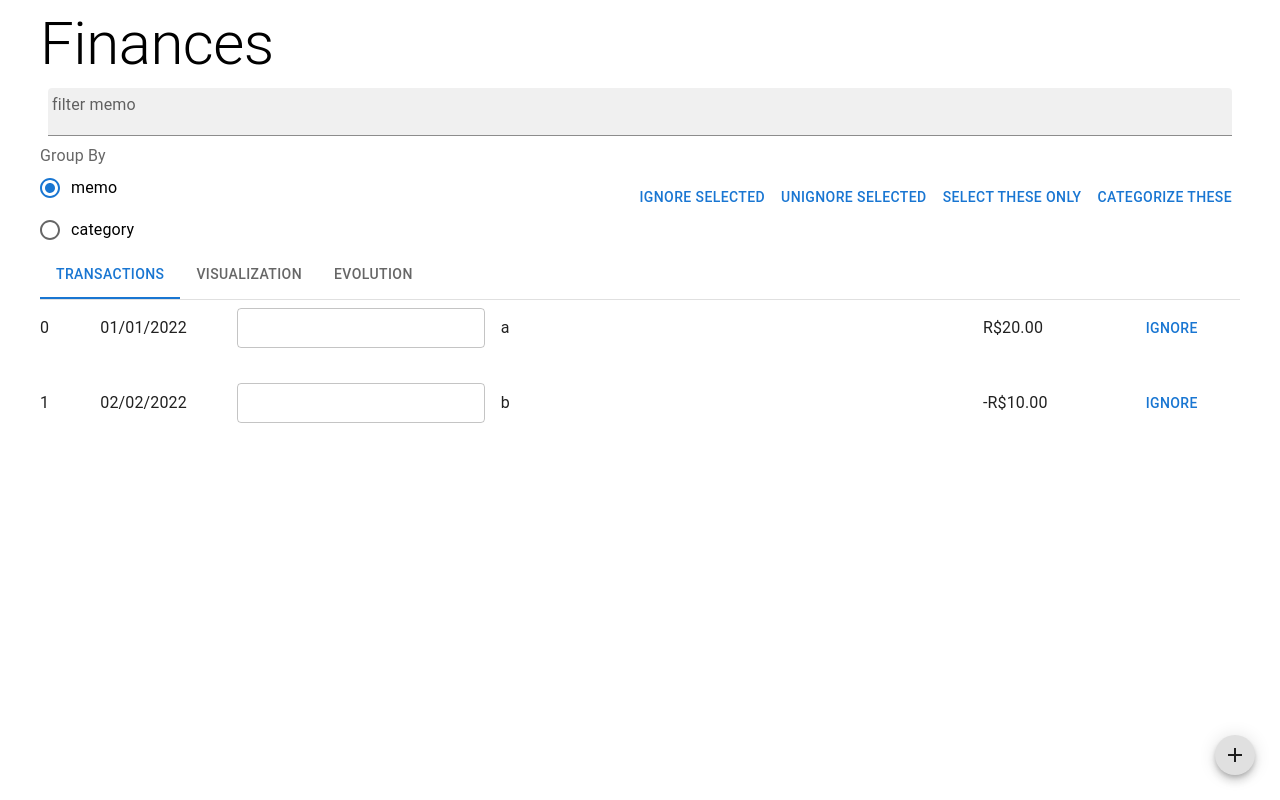
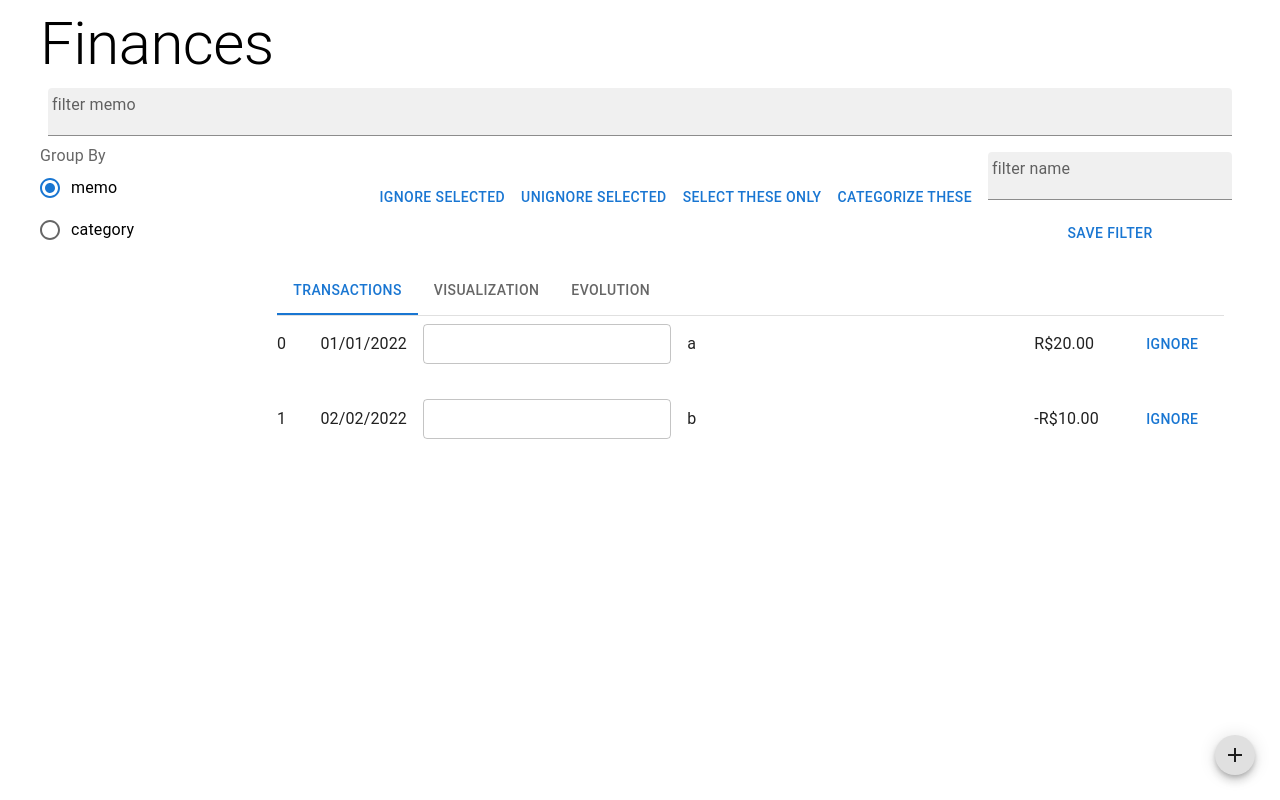
Before and after one commit to luism6n/finances-app, a React (Create React App) app: page / in a window 1280 px wide. Built offline with nearby package versions, Linux system fonts and the light colour scheme.

Commit message:
add named filters

```diff
--- a/src/Actions.js
+++ b/src/Actions.js
@@ -6,8 +6,10 @@ import {
   Radio,
   RadioGroup,
   Stack,
+  TextField,
 } from "@mui/material";
-import React from "react";
+import { nanoid } from "nanoid";
+import React, { useState } from "react";
 
 function Actions({
   groupBy,
@@ -16,7 +18,20 @@ function Actions({
   unignoreSelected,
   selectOnly,
   setOpenCategorizeDialog,
+  saveFilter,
+  currentFilter,
 }) {
+  const [filterName, setFilterName] = useState("");
+  const [currentFilterNoNameError, setCurrentFilterNoNameError] = useState("");
+  function validateAndSaveFilter(e) {
+    if (!filterName) {
+      setCurrentFilterNoNameError("Filter must have a name");
+      return;
+    }
+
+    saveFilter({ ...currentFilter, name: filterName, id: nanoid() });
+  }
+
   return (
     <Stack
       sx={{
@@ -48,6 +63,17 @@ function Actions({
         <Button onClick={() => setOpenCategorizeDialog(true)}>
           Categorize these
         </Button>
+        <Stack>
+          <TextField
+            sx={{ flex: 2, p: 1 }}
+            variant="filled"
+            size="small"
+            value={filterName}
+            onChange={(e) => setFilterName(e.target.value)}
+            label="filter name"
+          />
+          <Button onClick={validateAndSaveFilter}>Save filter</Button>
+        </Stack>
       </Stack>
     </Stack>
   );
--- a/src/App.js
+++ b/src/App.js
@@ -9,6 +9,7 @@ import Actions from "./Actions";
 import { Add } from "@mui/icons-material";
 import FileSelector from "./FileSelector";
 import Tabs from "./Tabs";
+import MyFilters from "./MyFilters";
 
 function App() {
   const [groupBy, setGroupBy] = useState("memo");
@@ -29,6 +30,8 @@ function App() {
     filtered,
     current,
     currentFiltered,
+    myFilters,
+    saveFilter,
   } = useFilters(unfiltered, {
     text: "",
     minDate: d3.min(unfiltered, (t) => t.date),
@@ -66,12 +69,18 @@ function App() {
           unignoreSelected,
           selectOnly,
           setOpenCategorizeDialog,
+          saveFilter,
+          currentFilter,
         }}
       />
 
-      <Stack sx={{ flex: 1 }}>
+      <Stack sx={{ flex: 1, flexDirection: "row" }}>
+        <MyFilters
+          sx={{ flex: 1, margin: 2 }}
+          {...{ myFilters, setCurrentFilter }}
+        ></MyFilters>
         <Tabs
-          sx={{ flex: 3 }}
+          sx={{ flex: 5, margin: 2 }}
           {...{
             setCategory,
             current,
--- /dev/null
+++ b/src/MyFilters.js
@@ -0,0 +1,30 @@
+import { Chip, Stack, Tooltip, Typography } from "@mui/material";
+import React, { Fragment } from "react";
+
+function MyFilter({ f, setCurrentFilter }) {
+  return (
+    <Tooltip
+      placement="right"
+      title={
+        <Stack>
+          <Typography>Text: {f.text}</Typography>
+          <Typography>Min date: {f.minDate.format()}</Typography>
+          <Typography>Max date: {f.maxDate.format()}</Typography>
+        </Stack>
+      }
+    >
+      <Chip onClick={() => setCurrentFilter(f)} sx={{ m: 1 }} label={f.name} />
+    </Tooltip>
+  );
+}
+
+export default function MyFilters({ sx, myFilters, setCurrentFilter }) {
+  console.log(myFilters);
+  return (
+    <Stack sx={{ ...sx }}>
+      {myFilters.map((f) => (
+        <MyFilter setCurrentFilter={setCurrentFilter} key={f.id} f={f} />
+      ))}
+    </Stack>
+  );
+}
--- a/src/Tabs.js
+++ b/src/Tabs.js
@@ -1,5 +1,5 @@
 import { TabContext, TabList, TabPanel } from "@mui/lab";
-import { Box, Tab } from "@mui/material";
+import { Box, Stack, Tab } from "@mui/material";
 import React, { useState } from "react";
 import Evolution from "./Evolution";
 import Transactions from "./Transactions";
@@ -18,9 +18,9 @@ export default function Tabs({
   groupBy,
 }) {
   const [tab, setTab] = useState("1");
-
   return (
-    <TabContext sx={sx} value={tab}>
+    <TabContext value={tab}>
+      <Stack sx={sx}>
         <Box sx={{ borderBottom: 1, borderColor: "divider" }}>
           <TabList
             onChange={(e, tab) => setTab(tab)}
@@ -55,6 +55,7 @@ export default function Tabs({
             "Select at least one transaction"
           )}
         </TabPanel>
+      </Stack>
     </TabContext>
   );
 }
--- a/src/useFilters.js
+++ b/src/useFilters.js
@@ -2,6 +2,8 @@ import { useState } from "react";
 
 export default function useFilters(transactions, initialFilter) {
   const [currentFilter, setCurrentFilter] = useState(initialFilter);
+  const [myFilters, setMyFilters] = useState([]);
+
   function filter(transactions) {
     const filtered = transactions
       .filter(
@@ -19,11 +21,17 @@ export default function useFilters(transactions, initialFilter) {
   const filtered = transactions.filter((t) => !t.ignored);
   const currentFiltered = current.filter((t) => !t.ignored);
 
+  function saveFilter(f) {
+    setMyFilters([...myFilters, f]);
+  }
+
   return {
     filtered,
     current,
     currentFilter,
     setCurrentFilter,
     currentFiltered,
+    myFilters,
+    saveFilter,
   };
 }
```
Also changed, not shown: 1 other file (tests, documents, lock files or other folders). Lines whose indentation alone changed are shown as unchanged.
